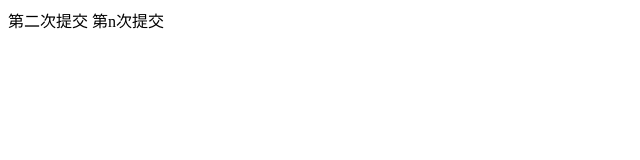
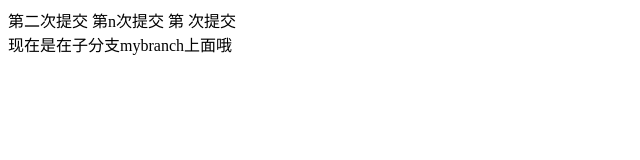
Before and after one commit to baozi-haitun/nodejjs, a plain HTML site: page 02-tools/01-nvm/index.html in a window 1280 px wide. Shown: the whole page, without its empty margins (0-640 px from the left). Drawn offline with Linux system fonts and the light colour scheme.

Commit message:
修改到子分支上

```diff
--- a/02-tools/01-nvm/index.html
+++ b/02-tools/01-nvm/index.html
@@ -11,6 +11,9 @@
 <body>
     第二次提交
     第n次提交
+    第 次提交
+
+    <div>现在是在子分支mybranch上面哦</div>
 </body>
 
 </html>
```
